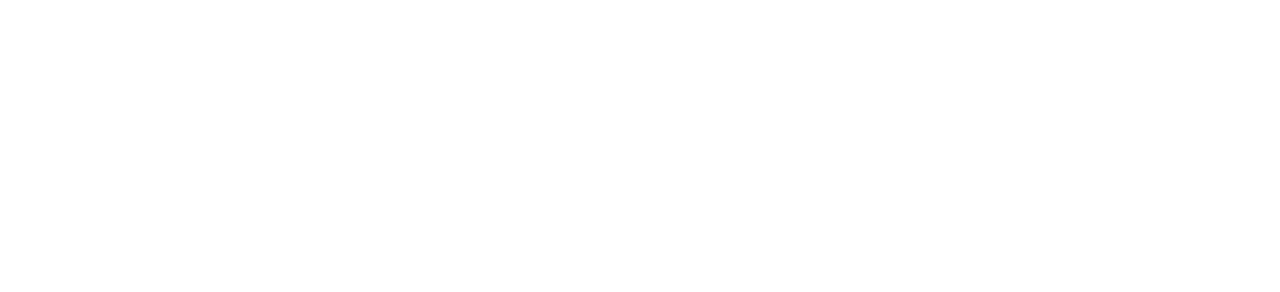
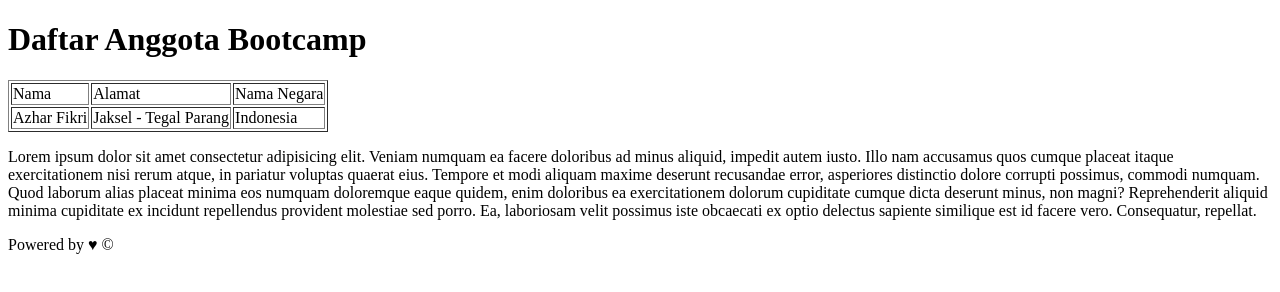
Before and after one commit to fakhirula/gitflow, a plain HTML site: page index.html in a window 1280 px wide. Drawn offline with Linux system fonts and the light colour scheme.

Commit message:
intial commit

```diff
--- a/index.html
+++ b/index.html
@@ -7,11 +7,29 @@
 </head>
 <body>
 
-  <header></header>
+  <header>
+    <h1> Daftar Anggota Bootcamp</h1>
+    <table border="1px" cellpading="15px">
+     <tr>
+        <td>Nama</td>
+        <td>Alamat</td>
+        <td>Nama Negara</td>
+    </tr>
+    <tr>
+      <td>Azhar Fikri</td>
+      <td>Jaksel - Tegal Parang</td>
+      <td>Indonesia</td>
+    </tr>
+    </table>
+  </header>
 
-  <main></main>
+  <main>
+    <p>Lorem ipsum dolor sit amet consectetur adipisicing elit. Veniam numquam ea facere doloribus ad minus aliquid, impedit autem iusto. Illo nam accusamus quos cumque placeat itaque exercitationem nisi rerum atque, in pariatur voluptas quaerat eius. Tempore et modi aliquam maxime deserunt recusandae error, asperiores distinctio dolore corrupti possimus, commodi numquam. Quod laborum alias placeat minima eos numquam doloremque eaque quidem, enim doloribus ea exercitationem dolorum cupiditate cumque dicta deserunt minus, non magni? Reprehenderit aliquid minima cupiditate ex incidunt repellendus provident molestiae sed porro. Ea, laboriosam velit possimus iste obcaecati ex optio delectus sapiente similique est id facere vero. Consequatur, repellat.</p>
+  </main>
 
-  <footer></footer>
+  <footer>
+    <p>Powered by &#9829; &copy;</p>
+  </footer>
 
 
 </body>
```
